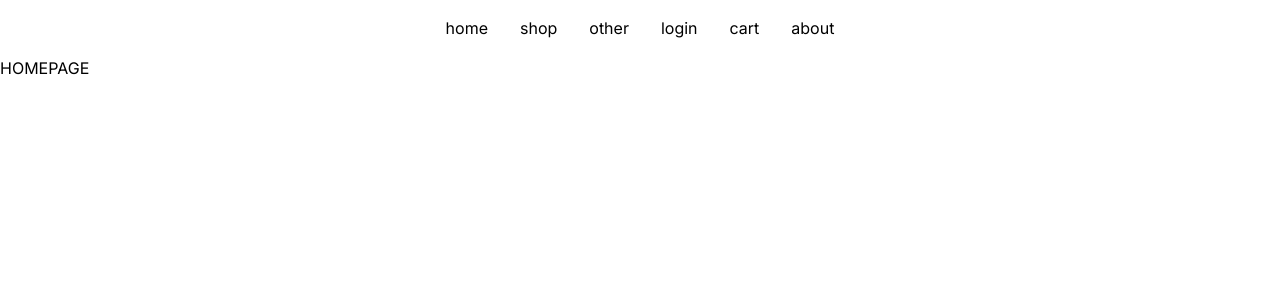
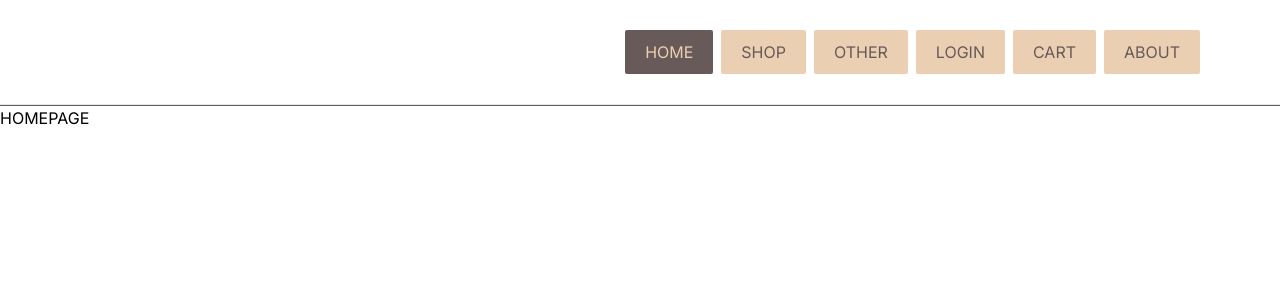
Before and after one commit to DinaVrandecic/HCI-2023-24, a Next.js app in the folder semester-project/: page / in a window 1280 px wide. Shown: the top 300 px of the page. Built offline with nearby package versions, Linux system fonts and the light colour scheme.

Commit message:
active tab is dark

```diff
--- a/semester-project/app/layout.tsx
+++ b/semester-project/app/layout.tsx
@@ -1,6 +1,8 @@
 import type { Metadata } from 'next'
 import { Inter } from 'next/font/google'
 import Link from "next/link";
+import Navbar from "../components/Navbar";
+import Footer from "../components/Footer";
 import './globals.css'
 
 const inter = Inter({ subsets: ['latin'] })
@@ -11,8 +13,7 @@ export const metadata: Metadata = {
 }
 
 
-
-const pages = {
+const pages: Record<string, `/${string}`> = {
   home: "/",
   shop: "/shop",
   other: "/other",
@@ -42,17 +43,10 @@ export default function RootLayout({
   return (
     <html lang="en">
       <body className={inter.className}>
-        <nav className="flex items-center justify-center p-4">
 
-          <ul className="flex gap-8">
-            {Object.entries(pages).map(([name, path]) => (
-              <li key={name}>
-                <Link href={path}>{name}</Link>
-              </li>
-            ))}
-          </ul>
-        </nav>
+      <Navbar pages={pages} />
         {children}
+        <Footer />
       </body>
     </html>
   );
--- /dev/null
+++ b/semester-project/components/Footer.tsx
@@ -0,0 +1,7 @@
+export default function Navbar(){
+    return (
+        <div>
+
+        </div>
+    )
+}
--- /dev/null
+++ b/semester-project/components/Navbar.tsx
@@ -0,0 +1,41 @@
+"use client"
+import { FC } from "react";
+import Link from "next/link";
+import { usePathname } from 'next/navigation'
+import {cn} from "../lib/utils";
+interface NavbarProps {
+  // Record of string keys and string values where each value is a path starting with a slash
+  pages: Record<string, `/${string}`>;
+}
+const baseClass =
+  "uppercase whitespace-nowrap font-roboto-condensed text-base px-5 py-3 rounded-sm text-brown1 bg-peach1 hover:bg-brown1 hover:text-peach1";
+
+const Navbar: FC<NavbarProps> = ({ pages }) => {
+  const pathName = usePathname();
+
+  return (
+    <div>
+    <nav className="flex items-center justify-end px-20 py-10">
+      <ul className="flex gap-2">
+        {Object.entries(pages).map(([name, path]) => (
+          <li key={name}>
+            <Link href={path}>
+              <span
+                className={cn(baseClass, {
+                  "bg-brown1 text-peach1 pointer-events-none":
+                    path === pathName,
+                })}
+              >
+                {name}
+              </span>
+            </Link>
+          </li>
+        ))}
+      </ul>
+    </nav>
+    <hr className="bg-brown1 h-0.5" />
+
+    </div>
+  );
+};
+export default Navbar;
--- /dev/null
+++ b/semester-project/lib/utils.ts
@@ -0,0 +1,6 @@
+import { clsx, type ClassValue } from "clsx";
+import { twMerge } from "tailwind-merge";
+
+export function cn(...args: ClassValue[]) {
+  return twMerge(clsx(args));
+}
--- a/semester-project/package.json
+++ b/semester-project/package.json
@@ -9,9 +9,11 @@
     "lint": "next lint"
   },
   "dependencies": {
+    "clsx": "^2.0.0",
     "next": "^13.5.6",
     "react": "^18",
-    "react-dom": "^18"
+    "react-dom": "^18",
+    "tailwind-merge": "^2.1.0"
   },
   "devDependencies": {
     "@types/node": "^20",
--- a/semester-project/tailwind.config.ts
+++ b/semester-project/tailwind.config.ts
@@ -1,20 +1,42 @@
-import type { Config } from 'tailwindcss'
+import type { Config } from "tailwindcss";
 
 const config: Config = {
   content: [
-    './pages/**/*.{js,ts,jsx,tsx,mdx}',
-    './components/**/*.{js,ts,jsx,tsx,mdx}',
-    './app/**/*.{js,ts,jsx,tsx,mdx}',
+    "./pages/**/*.{js,ts,jsx,tsx,mdx}",
+    "./components/**/*.{js,ts,jsx,tsx,mdx}",
+    "./app/**/*.{js,ts,jsx,tsx,mdx}",
   ],
   theme: {
     extend: {
-      backgroundImage: {
-        'gradient-radial': 'radial-gradient(var(--tw-gradient-stops))',
-        'gradient-conic':
-          'conic-gradient(from 180deg at 50% 50%, var(--tw-gradient-stops))',
+      fontFamily: {
+        roboto: ["var(--font-roboto)"],
+        "roboto-condensed": ["var(--font-roboto-condensed)"],
+        inter: ["var(--font-inter)"],
+        playfair: ["var(--font-playfair)"],
+      },
+      colors: {
+        "brand-purple": {
+          50: "#F2F4FE",
+          100: "#D8DBFD",
+          200: "#C5CAFC",
+          300: "#ABB2FA",
+          400: "#9AA3F9",
+          500: "#818CF8",
+          600: "#757FE2",
+          700: "#5C63B0",
+          800: "#474D88",
+          900: "#363B68",
+        },
+        peach1: "#EBCFB2",
+        brown1: "#695A5A",
+        "brand-orange": {
+          50: "#FFF5E6",
+          600: "#E88C00",
+          800: "#8C5500",
+        },
       },
     },
   },
   plugins: [],
-}
-export default config
+};
+export default config;
```
Also changed, not shown: 1 other file (tests, documents, lock files or other folders).
